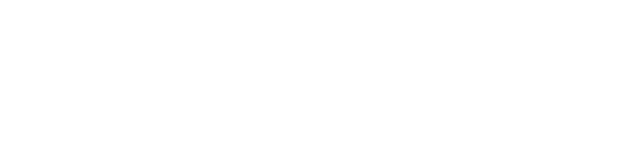
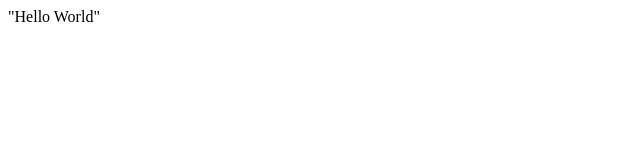
Before and after one commit to brianleung9527/Demo-repo, a plain HTML site: page index.html in a window 1280 px wide. Shown: the whole page, without its empty margins (0-640 px from the left). Drawn offline with Linux system fonts and the light colour scheme.

Commit message:
edit index

```diff
--- a/index.html
+++ b/index.html
@@ -7,6 +7,6 @@
     <title>"Brian.leung"</title>
 </head>
 <body>
-
+    "Hello World"
 </body>
 </html>
```
